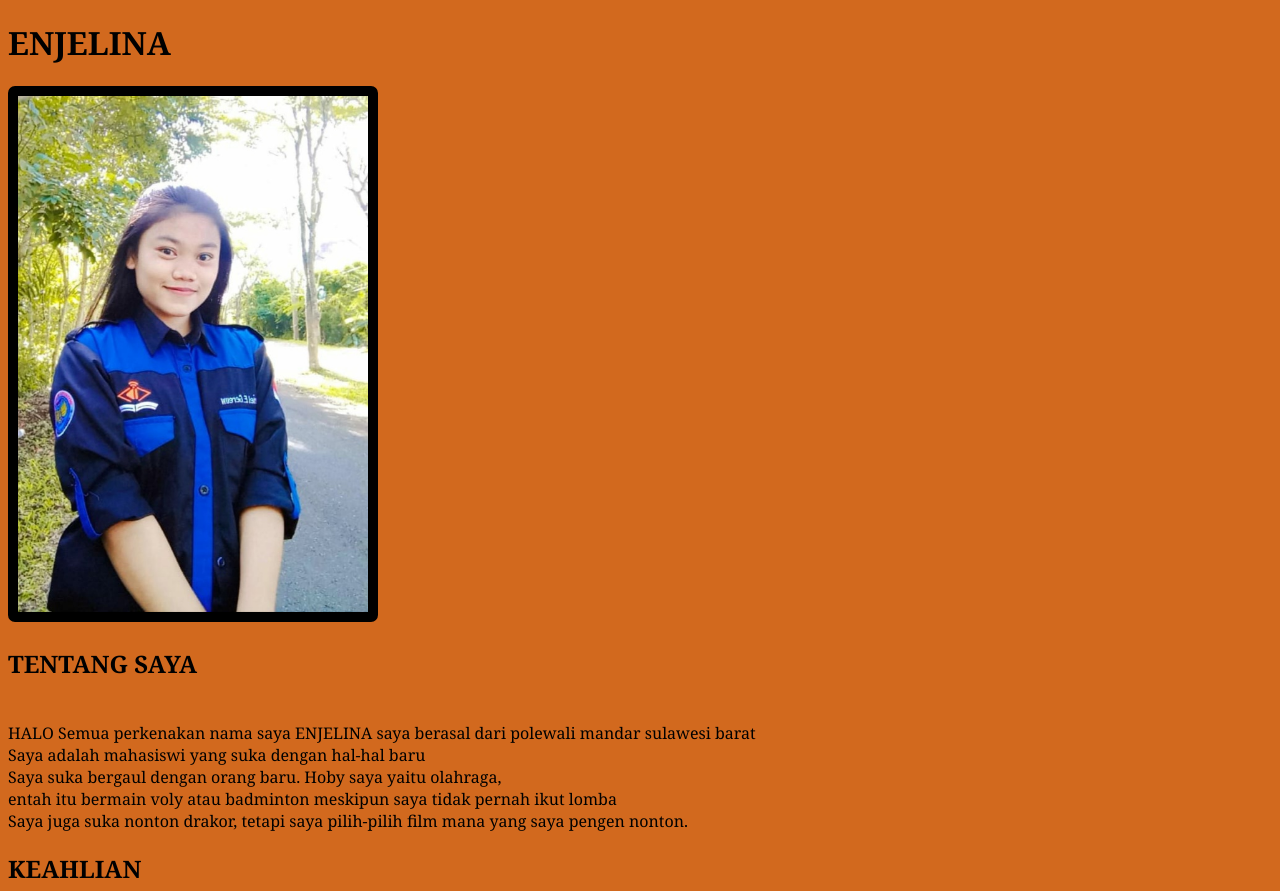
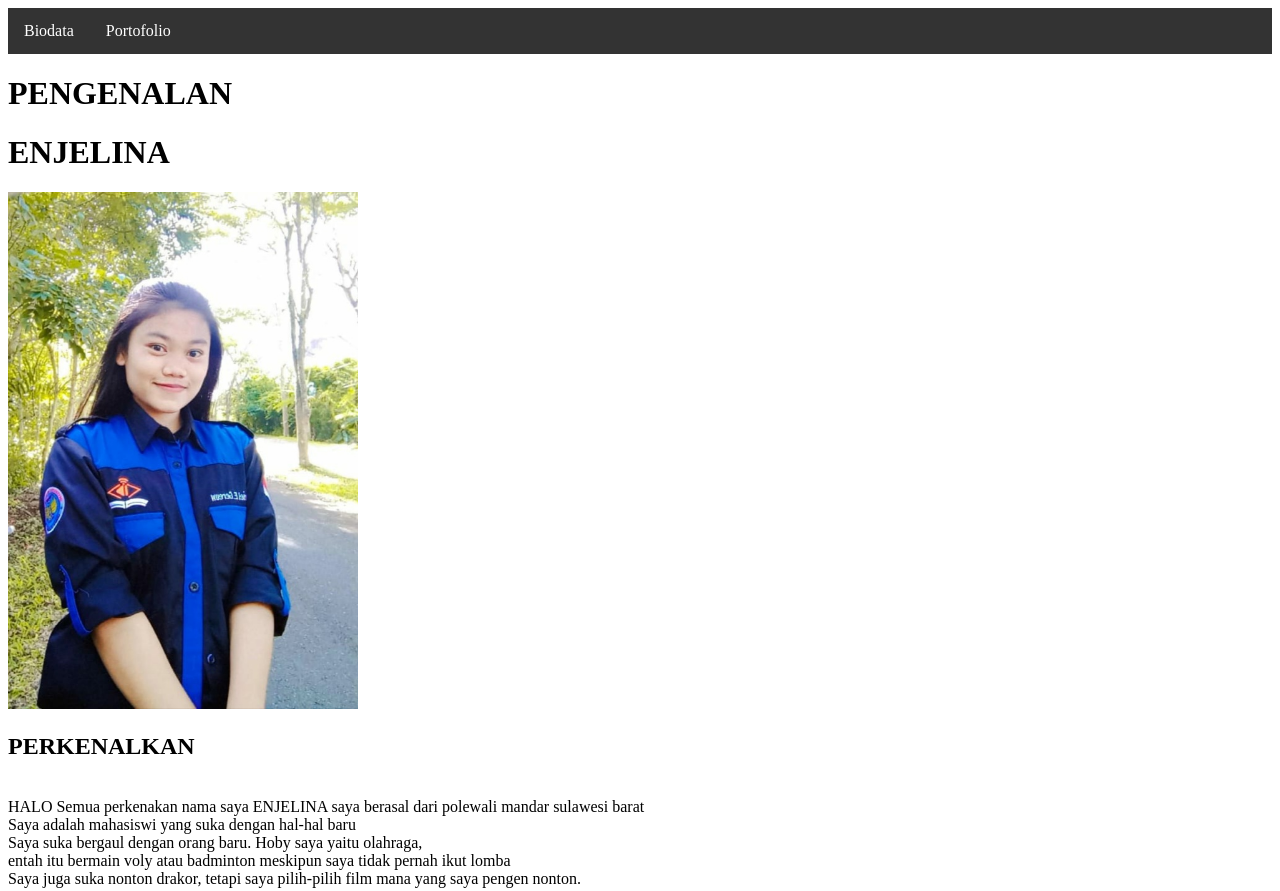
Before and after one commit to Enjelina18/Web-Basic-Seal, a plain HTML site: page index.html in a window 1280 px wide. Shown: the top 891 px of the page. Drawn offline with Linux system fonts and the light colour scheme.

Commit message:
tambah menu

```diff
--- a/biodata.html
+++ b/index.html
@@ -1,23 +1,50 @@
 <!DOCTYPE html>
 <html lang="en">
 <head>
-    <body>
-    <html>
-        <style>
-            img {
-                border-radius: 7px;
-                border: 10px solid;
-            }
-            body {
-                background-color: chocolate;
-            font-family: Georgia, 'Times New Roman', Times, serif;
-            }
-            </style>
-            </body>
-    <tr>
+    <meta charset="UTF-8">
+    <meta http-equiv="X-UA-Compatible" content="IE=edge">
+    <meta name="viewport" content="width=device-width, initial-scale=1.0">
+    <title>Document</title>
+    <style>
+        .nav ul {
+            list-style-type: none;
+            margin: 0;
+            padding: 0;
+            overflow: hidden;
+            background-color: #333;
+        }
+
+        .nav li {
+        float: left;
+        }
+
+        .nav li a {
+            display: block;
+            color: white;
+            text-align: center;
+            padding: 14px 16px;
+            text-decoration: none;
+        }
+
+        .nav li a:hover {
+            background-color: #111;
+        }
+    </style>
+</head>
+<body>
+    <div class="nav">
+        <ul>
+            <li><a href="">Biodata</a></li>
+            <li><a href="portofolio.html">Portofolio</a></li>
+        </ul>
+    </div>
+
+
+            <h1> PENGENALAN</h1>
             <h1>ENJELINA</h1>
             <img src="foto ro.jpeg" width="350">
-            <h2>TENTANG SAYA<h2></h2>
+            <h2>PERKENALKAN <h2></h2>
+
             <p>
                 <br>HALO Semua perkenakan nama saya ENJELINA saya berasal dari polewali mandar sulawesi barat
                 <br>Saya adalah mahasiswi yang suka dengan hal-hal baru
@@ -42,7 +69,6 @@
             <!--dibawah ini adalah link akun media sosial saya-->
             <p><a href="https://www.instagram.com/invites/contact/?i=vnnsjhcjiy3e&utm_content=5bcdmji">https://www.instagram.com/invites/contact/?i=vnnsjhcjiy3e&utm_content=5bcdmji</p>
             <p><a href="<p/>
-    </tr>
 
-    <body>
+    </body>
     </html>
```
Also changed, not shown: portofolio.html (+18 -5 lines).
